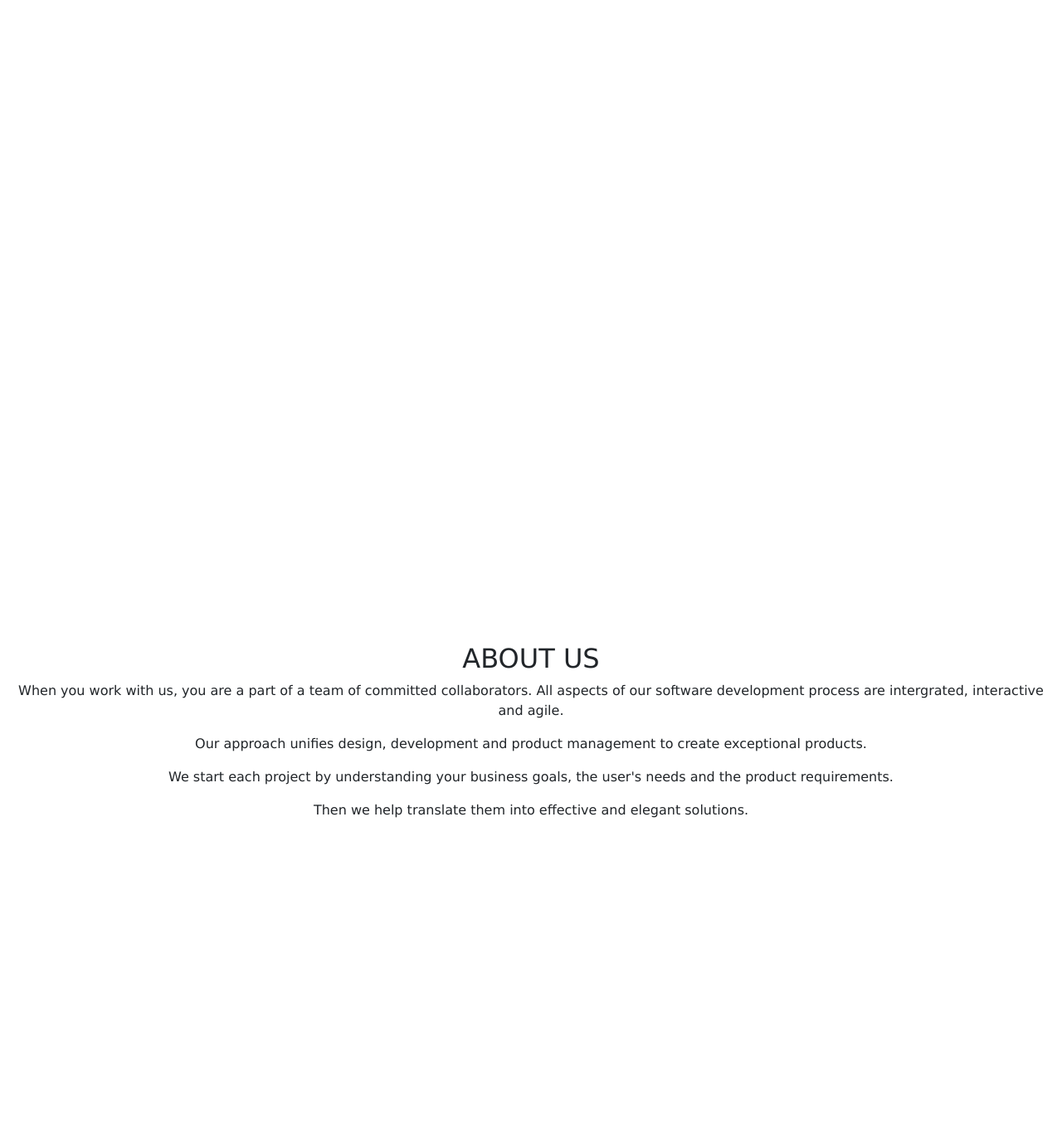
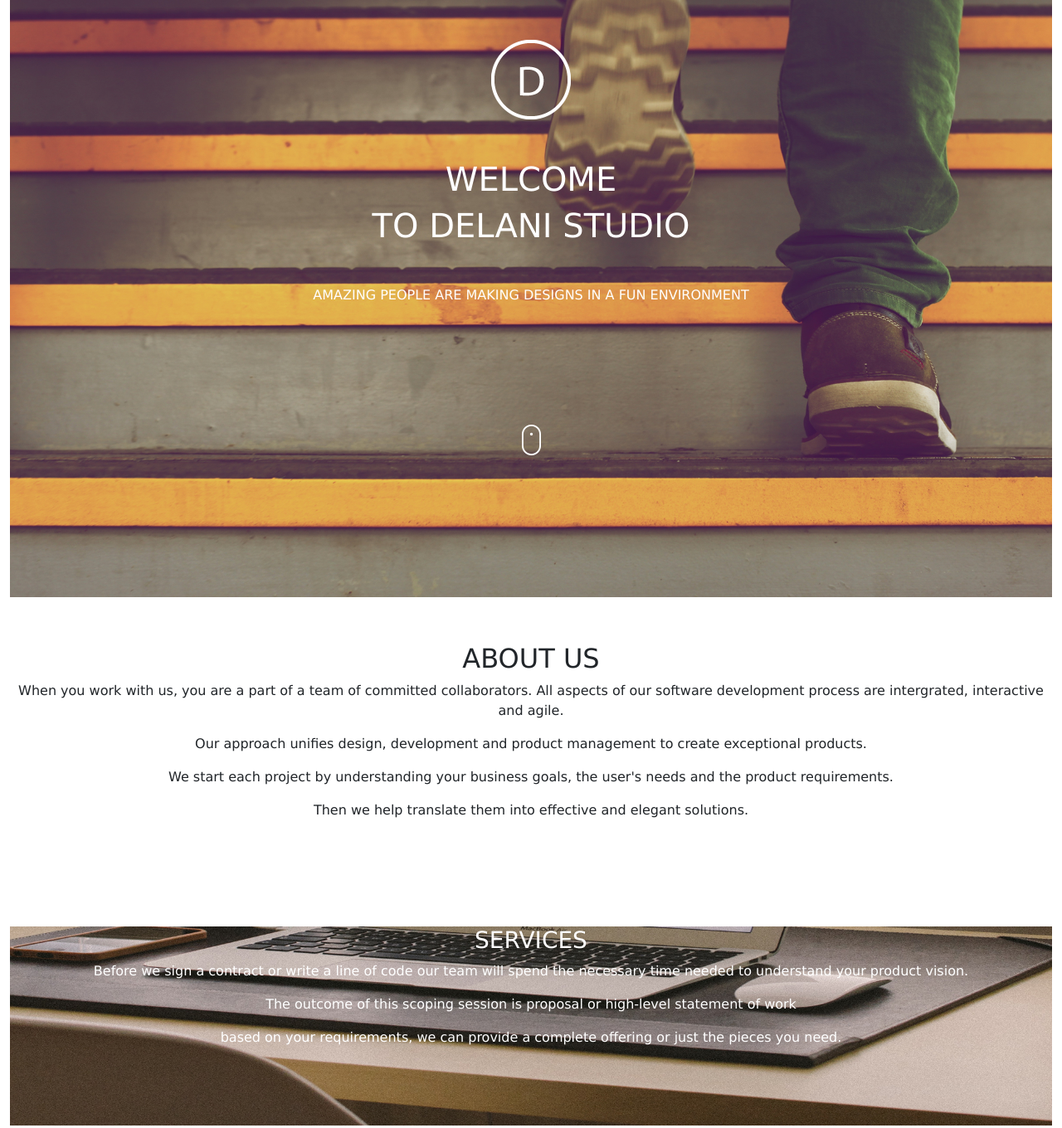
Before and after one commit to mccafee025/Delani-Studio, a plain HTML site: page index.html in a window 1280 px wide. Shown: the top 1360 px of the page at 83% size. Drawn offline with nearby package versions, Linux system fonts and the light colour scheme; the site is published under a folder, as on GitHub Pages, so addresses that start at the root find nothing; a script that the page names is missing; a web font is replaced by a local one.

Commit message:
fixed relative paths css

```diff
--- a/css/style.css
+++ b/css/style.css
@@ -8,7 +8,7 @@ body{
 
 .main-heading{
     height: 90vh;
-    background-image: url('/img/h_img.jpeg');
+    background-image: url('../img/h_img.jpeg');
     background-size: cover;
     text-align: center;
 }
@@ -22,7 +22,7 @@ body{
 }
 
 .main-services{
-    background-image: url('/img/s_image.jpeg');
+    background-image: url('../img/s_image.jpeg');
     background-size: cover;
     height: 30vh;
 }
@@ -64,7 +64,7 @@ body{
 }
 
 .form-buda{
-    background-image: url('/img/c_image.jpeg');
+    background-image: url('../img/c_image.jpeg');
     background-size: cover;
 }
 .form-control{
```
